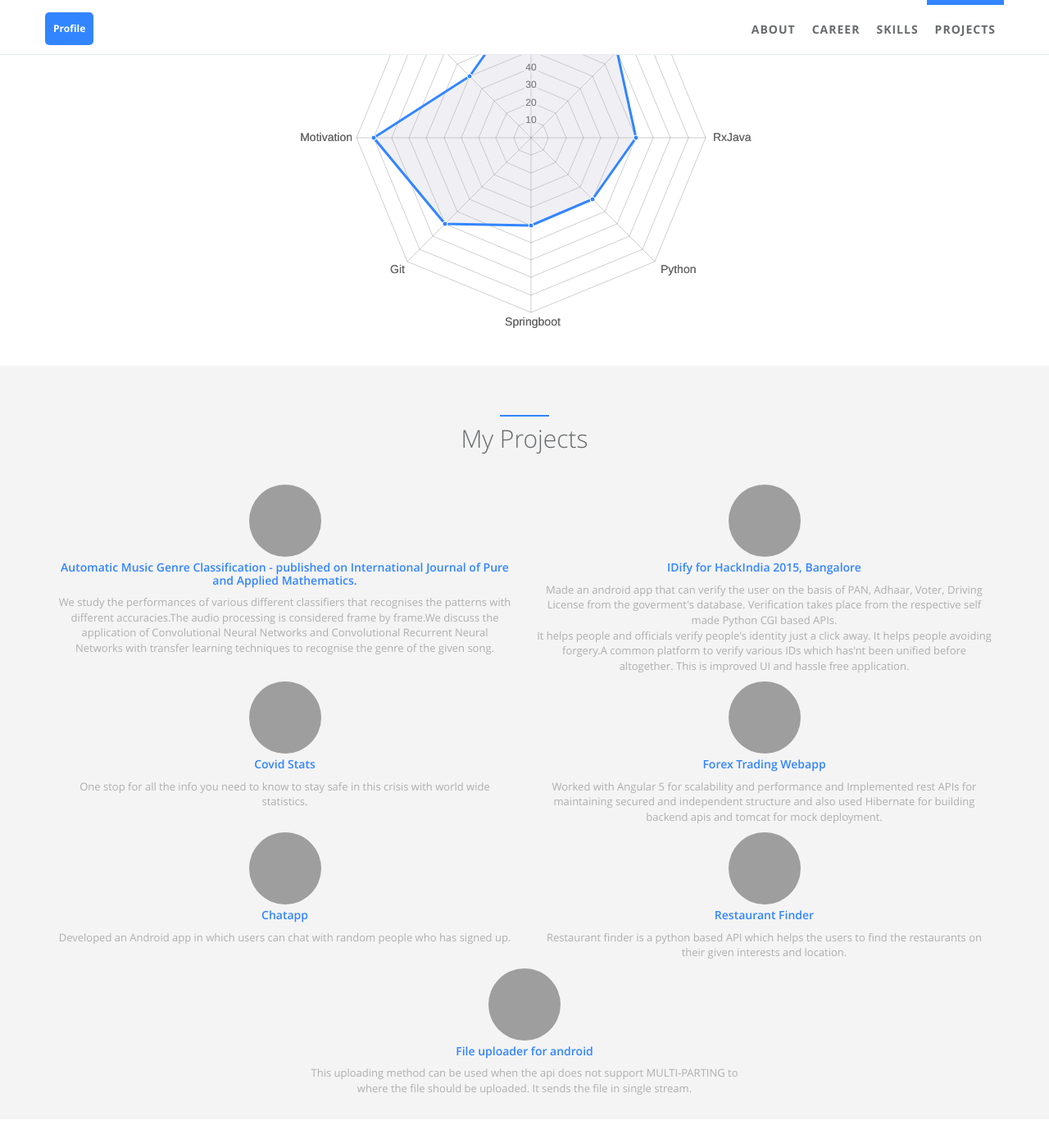
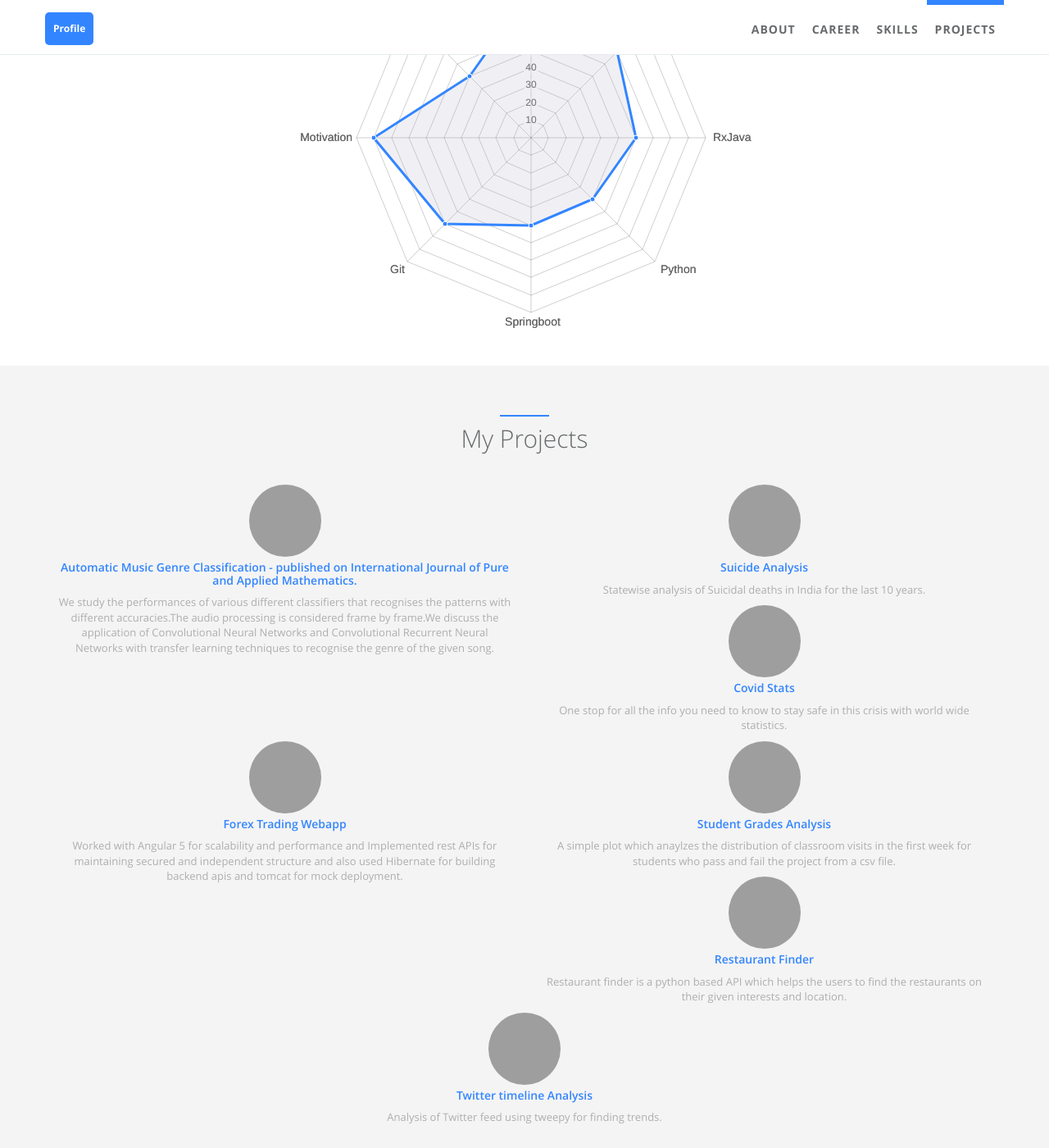
Before and after one commit to jagan607/profile, a Jekyll site: the page built from index.html, in a window 1280 px wide and 1400 px high, scrolled down 2189 px, cut to the strip 0-1400 px from the top of the window. Shown: the whole strip at 82% size. Built offline with Jekyll 4.4.1, drawn with Linux system fonts in a browser that asks for light colours; before the commit the page ends 3554 px from its top, so only the background shows below that; grey boxes are pictures that could not be loaded.

Commit message:
Projects updated

```diff
--- a/_config.yml
+++ b/_config.yml
@@ -16,11 +16,11 @@ author:  # change following line to your infomation.
   first_name: Jaganmohan  # Be used at index page about me section.
   last_name: Kottapally  # Be used at index page about me section.
   avatar: /static/assets/img/landing/avatar.jpg  # upload your avatar at directory and edit it.
-  github_username: jarrekk  # Leave blank if you don't have now
-  linkedin_id: jarrekk # Leave blank if you don't have now
+  github_username: abhijeet1997  # Leave blank if you don't have now
+  linkedin_id: kjaganmohan # Leave blank if you don't have now
   facebook_username: jiakunnj  # Leave blank if you don't have now
-  email: me@jarrekk.com  # Leave blank if you don't have now
-  cv: http://cv.jarrekk.com  # An online CV can be printed as PDF, leave blank if you don't have now
+  email: jaganmohan19972016@gmail.com  # Leave blank if you don't have now
+  cv:  # An online CV can be printed as PDF, leave blank if you don't have now
   # skill icons are on avatar's left and right side. Reference urls are http://fontawesome.io/ and http://fizzed.com/oss/font-mfizz
   skill_icon1:
     - name: icon-apache
--- a/_data/index/projects.yml
+++ b/_data/index/projects.yml
@@ -7,11 +7,11 @@
   img: /static/assets/img/landing/ml.png
   desc: We study the performances of various different classifiers that recognises the patterns with different accuracies.The audio processing is considered frame by frame.We discuss the application of Convolutional Neural Networks and Convolutional Recurrent Neural Networks with transfer learning techniques to recognise the genre of the given song.
 
-- name: IDify for HackIndia 2015, Bangalore
-  i18n: idify
-  url:  https://github.com/abhijeet1997/Identico-HackIndia-2015
+- name: Suicide Analysis
+  i18n: ml
+  url:  https://github.com/abhijeet1997/Suicide-Analysis
   img: /static/assets/img/landing/hack.png
-  desc: Made an android app that can verify the user on the basis of PAN, Adhaar, Voter, Driving License from the goverment's database. Verification takes place from the respective self made Python CGI based APIs. <br> It helps people and officials verify people's identity just a click away. It helps people avoiding forgery.A common platform to verify various IDs which has'nt been unified before altogether. This is improved UI and hassle free application.
+  desc: Statewise analysis of Suicidal deaths in India for the last 10 years.
 
 - name: Covid Stats
   i18n: jalpc
@@ -25,11 +25,11 @@
   img: /static/assets/img/landing/forex.png
   desc: Worked with Angular 5 for scalability and performance and Implemented rest APIs for maintaining secured and independent structure and also used Hibernate for building backend apis and tomcat for mock deployment.
 
-- name: Chatapp
+- name: Student Grades Analysis
   i18n: google
-  url: https://github.com/abhijeet1997/Chatapp
+  url: https://github.com/abhijeet1997/Data_sceince
   img: /static/assets/img/landing/chata.png
-  desc: Developed an Android app in which users can chat with random people who has signed up.
+  desc: A simple plot which anaylzes the distribution of classroom visits in the first week for students who pass and fail the project from a csv file.
 
 - name: Restaurant Finder
   i18n: python
@@ -37,8 +37,8 @@
   img: /static/assets/img/landing/python.png
   desc: Restaurant finder is a python based API which helps the users to find the restaurants on their given interests and location.
 
-- name: File uploader for android
+- name: Twitter timeline Analysis
   i18n: file
-  url: https://github.com/abhijeet1997/FileUploader
+  url: https://github.com/abhijeet1997/tweepy
   img: /static/assets/img/landing/android.png
-  desc: This uploading method can be used when the api does not support MULTI-PARTING to where the file should be uploaded. It sends the file in single stream.
+  desc: Analysis of Twitter feed using tweepy for finding trends.
```
